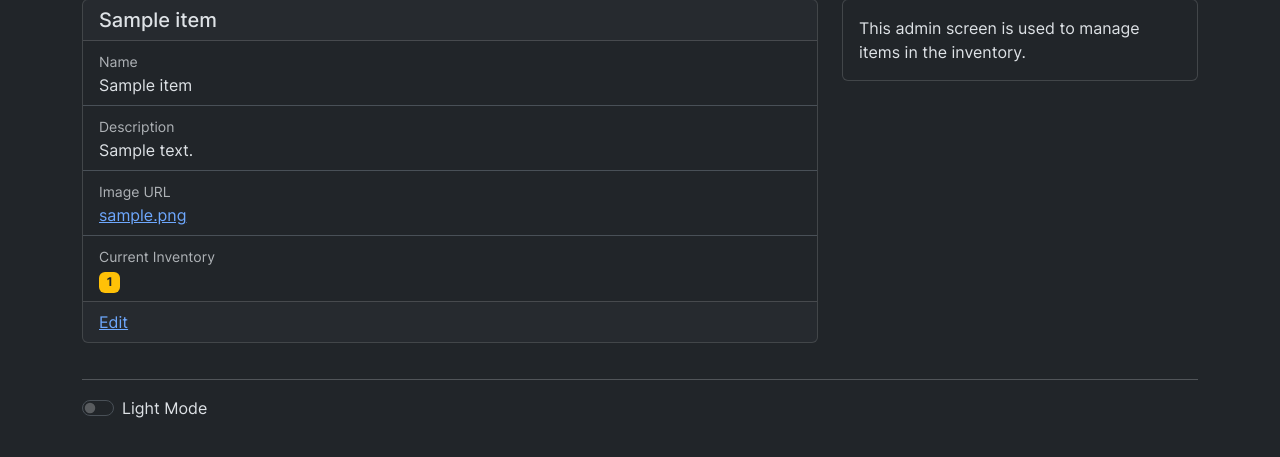
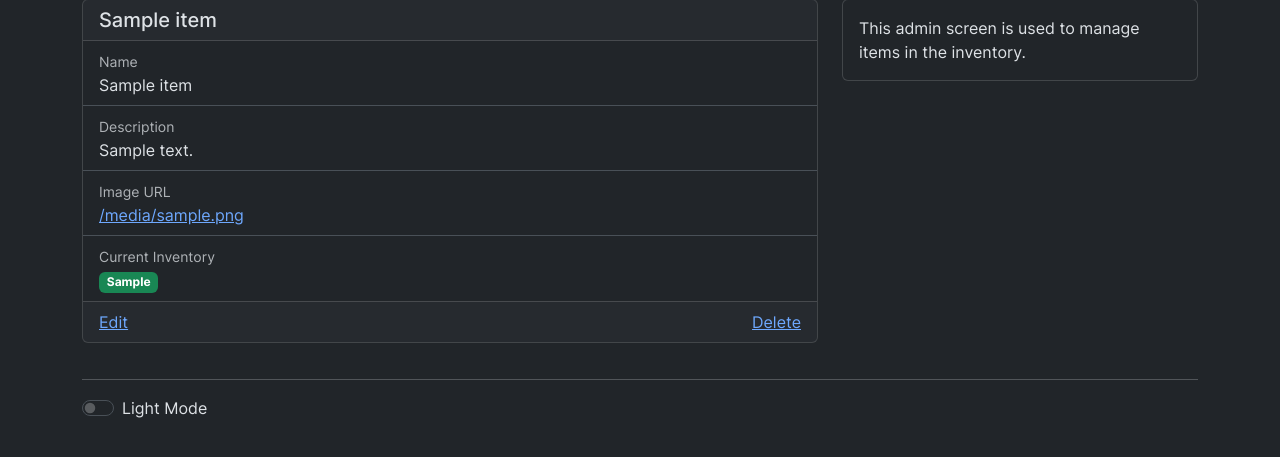
Before and after one commit to jack-hermanson/ShoppingAppICT4300, a Flask app: template main/web/templates/items/index.html in a window 1280 px wide. Shown: the part 194-651 px from the top of the page. Run offline with Flask 3, Linux system fonts and the light colour scheme; tables that the repository leaves empty hold one stand-in row (values such as "Sample post"); the template is opened without the code that fills it: values that come from a table or form of the project are taken from there, most other values are stand-ins (such as "Sample title", 1, 10 or a date in 2020); some libraries are stand-ins or nearby versions.

Commit message:
good for now

```diff
--- a/main/web/templates/carts/cart-items-partial.html
+++ b/main/web/templates/carts/cart-items-partial.html
@@ -11,6 +11,7 @@
                     href="{{ url_for("carts.remove_from_cart", item_id=item.item_id, screen="cart") }}"
                     hx-post="{{ url_for("carts.remove_from_cart", item_id=item.item_id, screen="cart") }}"
                     hx-target="#cart-items"
+                    hx-swap="outerHTML"
                 >
                     Remove from cart
                 </a>
--- a/main/web/templates/items/index.html
+++ b/main/web/templates/items/index.html
@@ -11,11 +11,7 @@
 
 {% block body %}
     <div class="row">
-        <div class="col-12 col-lg-8 order-1 order-lg-0">
-            {% for item in items_list %}
-            	{% include "items/item-index-partial.html" %}
-            {% endfor %}
-        </div>
+        {% include "items/items-list-partial.html" %}
         <div class="col-12 col-lg-4 order-0 order-lg-1 mb-4 mb-lg-0">
             <div class="card">
                 <div class="card-body">
--- a/main/web/templates/items/item-index-partial.html
+++ b/main/web/templates/items/item-index-partial.html
@@ -40,7 +40,17 @@
             {% endcall %}
         </div>
     </div>
-    <div class="card-footer">
+    <div class="card-footer d-flex">
         <a href="{{ url_for("items.edit", item_id=item.item_id) }}">Edit</a>
+        <a
+            href="{{ url_for("items.delete", item_id=item.item_id) }}"
+            hx-delete="{{ url_for("items.delete", item_id=item.item_id) }}"
+            hx-target="#items-list"
+            hx-confirm="Are you sure you want to delete {{ item.name }}?"
+            hx-swap="outerHTML"
+            class="ms-auto"
+        >
+            Delete
+        </a>
     </div>
 </div>
--- /dev/null
+++ b/main/web/templates/items/items-list-partial.html
@@ -0,0 +1,5 @@
+<div class="col-12 col-lg-8 order-1 order-lg-0" id="items-list">
+    {% for item in items_list %}
+        {% include "items/item-index-partial.html" %}
+    {% endfor %}
+</div>
```
Also changed, not shown: main/modules/items/routes.py (+14 -0 lines), main/web/templates/items/purchasable-item-partial.html (+9 -0 lines).
